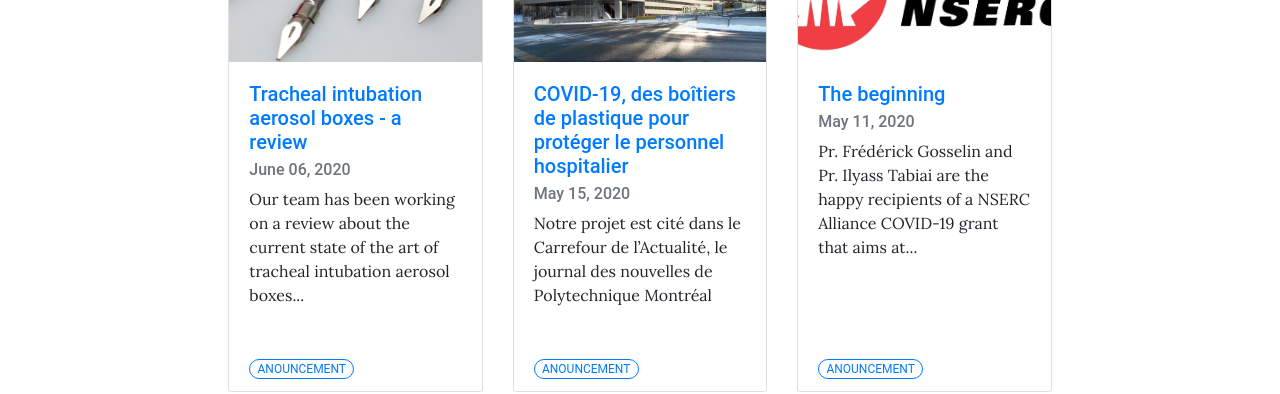
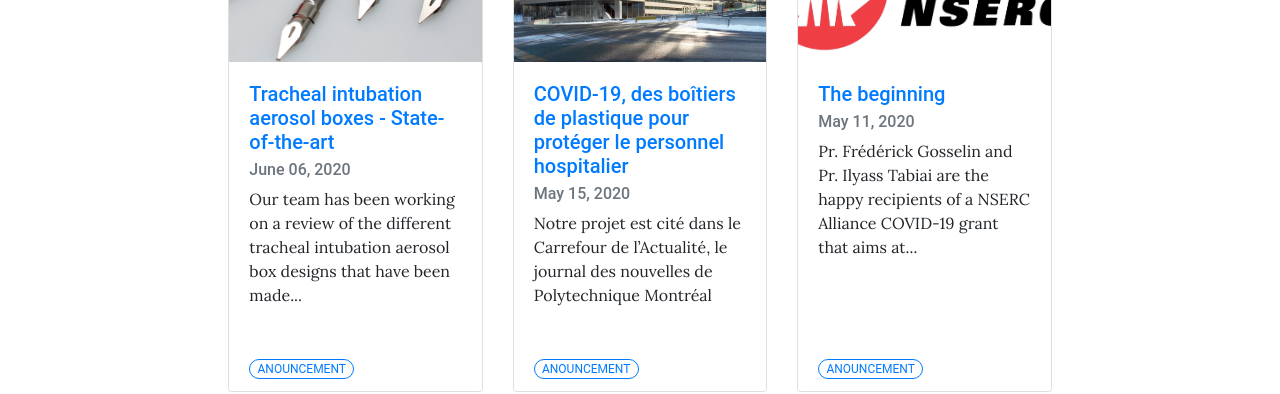
Before and after one commit to paretoux/paretoux.github.io, a Jekyll site: the page built from pages/home.md, in a window 1280 px wide. Shown: the part 665-1059 px from the top of the page. Built offline with Jekyll 4.4.1, drawn with Linux system fonts in a browser that asks for light colours; some of the changed lines change nothing that is shown.

Commit message:
Update 2020-06-06-firstdraft.md

```diff
--- a/_posts/2020-06-06-firstdraft.md
+++ b/_posts/2020-06-06-firstdraft.md
@@ -1,13 +1,14 @@
 ---
-title: Tracheal intubation aerosol boxes - a review
-description: Our team has been working on a review about the current state of the art of tracheal intubation aerosol boxes during the last few weeks.
+title: Tracheal intubation aerosol boxes - State-of-the-art
+description: Our team has been working on a review of the different tracheal intubation aerosol box designs that have been made public since Dr. Hsien Yung Lai’s design, assessing the latest features and newest ideas. This state-of-the-art, which we have been working on during the last few weeks, aims to lay a solid foundation for our project.
 background: assets/img/splash/plume.jpg
 author: [Ilyass Tabiai]
 categories: [anouncement]
 ---
 
-Our team has been working on a review about the current state of the art of tracheal intubation aerosol boxes during the last few weeks.
-This review aims at ...
+Our team has been working on a review of the different tracheal intubation aerosol box designs that have been made public since Dr. Hsien Yung Lai’s design, assessing the latest features and newest ideas. New box models are being developed and launched in hospitals at a very fast rate, showcasing innovative ways to improve the product.  This state-of-the-art, which we have been working on during the last few weeks, aims to lay a solid foundation for our project. The objective is to take off where the latest improvements leave us, so we can come up with a design that will bring something new to the table. We seek not to replace but to better. Working in collaboration with doctors from Hospital Maisonneuve-Rosemont, we want to propose to them an aerosol box that meets all their needs. A cornerstone of our aerosol box is that it could act as a personal protective equipment (PPE) for the doctors. This will help fight the shortage of PPE experienced by the health sector.
+You will find in the review an overlook on the current aerosol box models. Following this research, the limitations that remain are enumerated and we will seek to overcome them with a new box model. In the end we have targeted three main features that will guide our design. The enhanced ergonomics of the box, the better containment of the aerosol inside the box, and the careful choice of the box’s material. These aspects are reflected upon, as we seek to design an optimal aerosol box.
+
 ...
 ...
 
```
